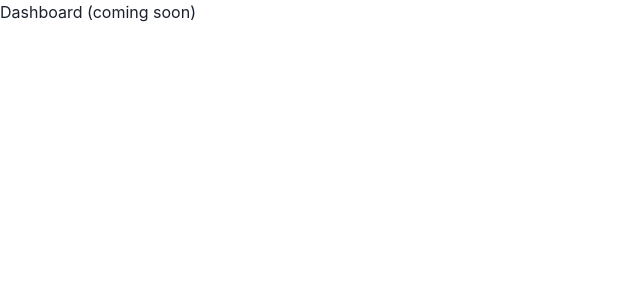
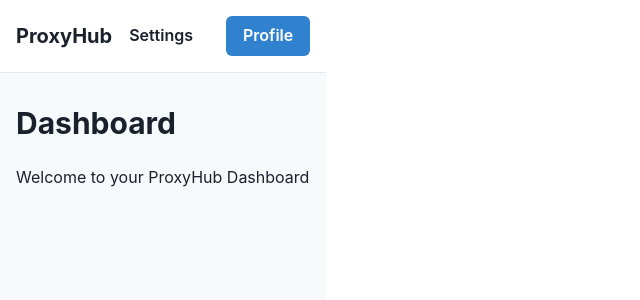
Before and after one commit to MHaiDev/proxyhub, a React (Vite) app in the folder proxyhub-frontend/: page /dashboard in a window 1280 px wide. Shown: the top 300 px of the page, without its empty margins (0-640 px from the left). Built offline with nearby package versions, Linux system fonts and the light colour scheme.

Commit message:
Implemented basic navigation and dashboard layout

```diff
--- a/proxyhub-frontend/package.json
+++ b/proxyhub-frontend/package.json
@@ -10,6 +10,7 @@
     "preview": "vite preview"
   },
   "dependencies": {
+    "@chakra-ui/icons": "^2.2.4",
     "@chakra-ui/react": "^2.8.2",
     "@emotion/react": "^11.11.3",
     "@emotion/styled": "^11.11.0",
--- a/proxyhub-frontend/src/App.jsx
+++ b/proxyhub-frontend/src/App.jsx
@@ -1,9 +1,8 @@
 import { ChakraProvider } from '@chakra-ui/react'
 import { BrowserRouter as Router, Routes, Route } from 'react-router-dom'
+import { theme } from '@chakra-ui/theme'
 import LandingPage from './pages/LandingPage'
-
-// Importiere das Standard-Theme von Chakra UI
-import { theme } from '@chakra-ui/theme'
+import DashboardPage from './pages/DashboardPage'
 
 function App() {
   return (
@@ -11,7 +10,9 @@ function App() {
       <Router>
         <Routes>
           <Route path="/" element={<LandingPage />} />
-          <Route path="/dashboard" element={<div>Dashboard (coming soon)</div>} />
+          <Route path="/dashboard" element={<DashboardPage />} />
+          <Route path="/settings" element={<div>Settings (coming soon)</div>} />
+          <Route path="/profile" element={<div>Profile (coming soon)</div>} />
         </Routes>
       </Router>
     </ChakraProvider>
--- /dev/null
+++ b/proxyhub-frontend/src/components/DashboardHeader.jsx
@@ -0,0 +1,50 @@
+import {
+  Box,
+  Flex,
+  Button,
+  useColorModeValue,
+  Container,
+  Text
+} from '@chakra-ui/react'
+import { useNavigate } from 'react-router-dom'
+
+const DashboardHeader = () => {
+  const navigate = useNavigate()
+  const bgColor = useColorModeValue('white', 'gray.900')
+  const borderColor = useColorModeValue('gray.200', 'gray.700')
+
+  return (
+    <Box
+      bg={bgColor}
+      borderBottom="1px"
+      borderColor={borderColor}
+      position="sticky"
+      top={0}
+      zIndex={10}
+    >
+      <Container maxW="container.xl">
+        <Flex py={4} align="center" justify="space-between">
+          <Text
+            fontSize="xl"
+            fontWeight="bold"
+            cursor="pointer"
+            onClick={() => navigate('/')}
+          >
+            ProxyHub
+          </Text>
+
+          <Flex gap={4}>
+            <Button variant="ghost" onClick={() => navigate('/settings')}>
+              Settings
+            </Button>
+            <Button colorScheme="blue" onClick={() => navigate('/profile')}>
+              Profile
+            </Button>
+          </Flex>
+        </Flex>
+      </Container>
+    </Box>
+  )
+}
+
+export default DashboardHeader
--- /dev/null
+++ b/proxyhub-frontend/src/pages/DashboardPage.jsx
@@ -0,0 +1,28 @@
+import {
+  Box,
+  Container,
+  Flex,
+  Heading,
+  Text,
+  useColorModeValue
+} from '@chakra-ui/react'
+import DashboardHeader from '../components/DashboardHeader'
+
+const DashboardPage = () => {
+  const bgColor = useColorModeValue('gray.50', 'gray.800')
+
+  return (
+    <Box minH="100vh" bg={bgColor}>
+      <DashboardHeader />
+      <Container maxW="container.xl" py={8}>
+        <Flex direction="column" gap={6}>
+          <Heading size="lg">Dashboard</Heading>
+          <Text>Welcome to your ProxyHub Dashboard</Text>
+          {/* Proxy list and controls will be added here */}
+        </Flex>
+      </Container>
+    </Box>
+  )
+}
+
+export default DashboardPage
```
Also changed, not shown: 1 other file (tests, documents, lock files or other folders).
